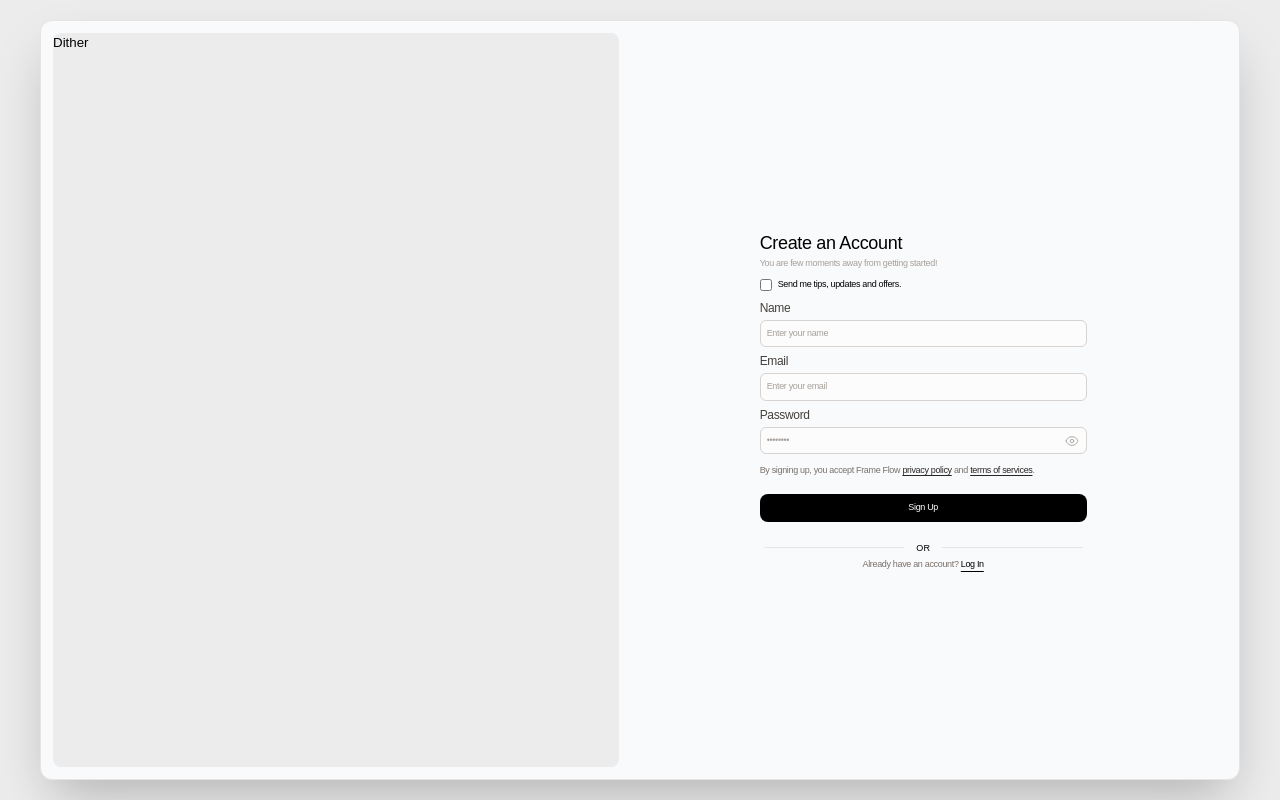
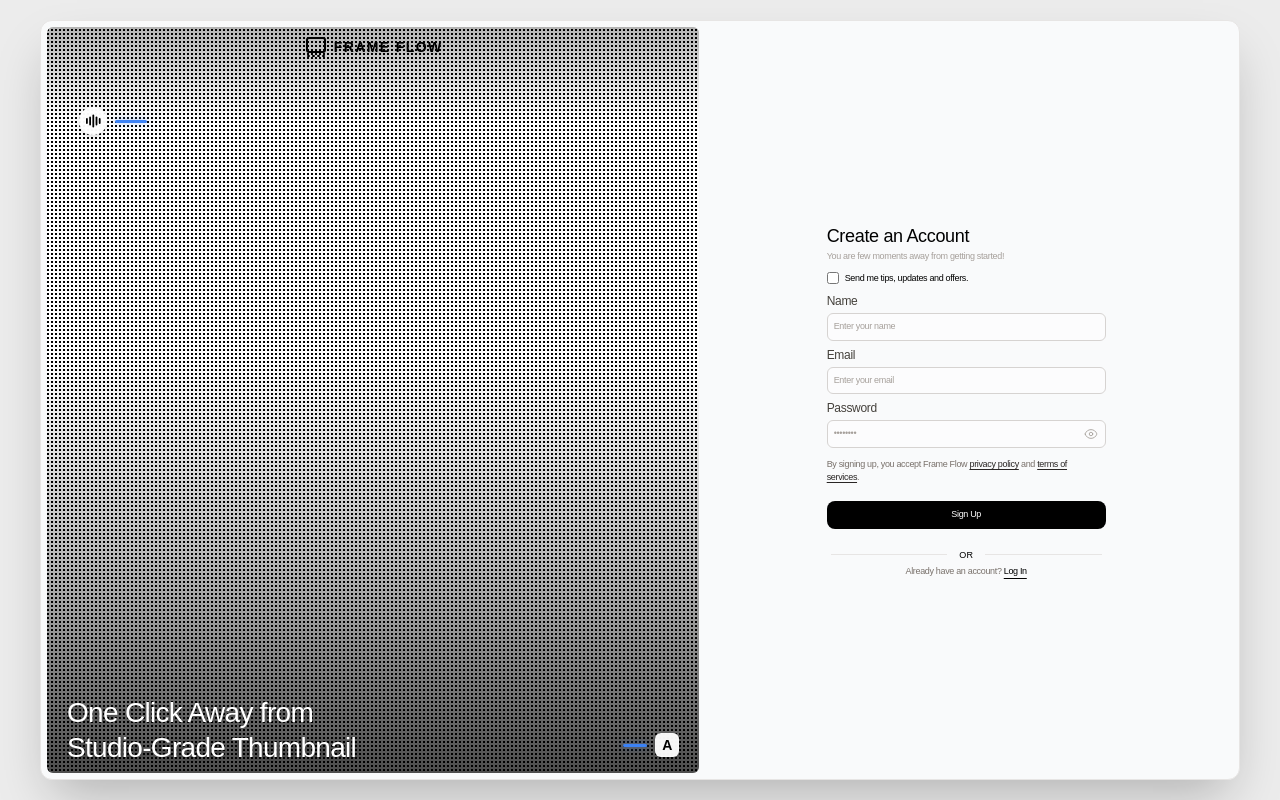
Before and after one commit to VIPUL070/frame-flow, a React (Vite) app in the folder client/: page /signup in a window 1280 px wide. Built offline with nearby package versions, Linux system fonts and the light colour scheme; a web font is replaced by a local one.

Commit message:
Adding responsiveness to signup page

```diff
--- a/client/src/components/Dither.tsx
+++ b/client/src/components/Dither.tsx
@@ -1,7 +1,73 @@
+import DitherShaderMain from "./DitherShaderMain";
+
 const Dither = () => {
   return (
-    <div className="bg-canvas rounded-lg relative h-full w-full">Dither</div>
-  )
-}
+    <div className="bg-canvas relative hidden md:block h-full w-[55%] rounded-md overflow-hidden">
+      <DitherShaderMain />
 
-export default Dither
+      <div className="absolute inset-x-0 top-0 z-5 h-24 bg-linear-to-b from-black/30 to-transparent pointer-events-none" />
+      <div className="absolute inset-x-0 bottom-0 z-5 h-[55%] bg-linear-to-t from-black/70 via-black/30 to-transparent pointer-events-none" />
+
+      <div className="absolute inset-0 z-10 flex flex-col justify-between py-2 px-5">
+        <span className="flex items-center gap-1.5 justify-center rounded-xs text-center align-middle">
+            <svg
+              xmlns="http://www.w3.org/2000/svg"
+              width="24"
+              height="24"
+              viewBox="0 0 24 24"
+              fill="none"
+              stroke="black"
+              strokeWidth="2"
+              strokeLinecap="round"
+              strokeLinejoin="round"
+              className="lucide lucide-gallery-thumbnails-icon lucide-gallery-thumbnails drop-shadow-smrounded-xs"
+            >
+              <rect width="18" height="14" x="3" y="3" rx="2" />
+              <path d="M4 21h1" />
+              <path d="M9 21h1" />
+              <path d="M14 21h1" />
+              <path d="M19 21h1" />
+            </svg>
+          <span className="text-sm font-semibold tracking-widest text-black uppercase drop-shadow-sm">
+            Frame Flow
+          </span>
+        </span>
+
+        <div className="absolute top-20 left-8 flex items-center gap-2">
+          <div className="flex h-7 w-7 items-center justify-center rounded-full bg-white/95 shadow-md backdrop-blur-md ring-1 ring-white/20">
+            <svg
+              width="16"
+              height="16"
+              viewBox="0 0 16 16"
+              fill="none"
+              xmlns="http://www.w3.org/2000/svg"
+            >
+              <rect x="1" y="5" width="1.8" height="6" rx="0.9" fill="black" />
+              <rect x="4.2" y="3.5" width="1.8" height="9" rx="0.9" fill="black" />
+              <rect x="7.4" y="1.5" width="1.8" height="13" rx="0.9" fill="black" />
+              <rect x="10.6" y="3.5" width="1.8" height="9" rx="0.9" fill="black" />
+              <rect x="13.8" y="5" width="1.8" height="6" rx="0.9" fill="black" />
+            </svg>
+          </div>
+          <div className="h-0.75 w-8 rounded-full bg-[#3B82F6] shadow-[0_0_6px_rgba(59,130,246,0.5)]" />
+        </div>
+
+        <div className="flex items-end justify-between">
+          <h2 className="text-xl lg:text-[28px] font-medium leading-tight tracking-tight text-white drop-shadow-[0_1px_3px_rgba(0,0,0,0.5)]">
+            One Click Away from
+            <br />
+            Studio-Grade Thumbnail
+          </h2>
+          <div className="flex items-center gap-2 mb-2">
+            <div className="h-0.75 w-6 rounded-full bg-[#3B82F6] shadow-[0_0_6px_rgba(59,130,246,0.5)]" />
+            <span className="flex h-6 w-6 items-center justify-center rounded-md border border-white/30 bg-white/95 text-sm font-semibold text-black shadow-md backdrop-blur-md">
+              A
+            </span>
+          </div>
+        </div>
+      </div>
+    </div>
+  );
+};
+
+export default Dither;
--- a/client/src/components/SignupForm.tsx
+++ b/client/src/components/SignupForm.tsx
@@ -3,21 +3,18 @@ import Input from "@/ui/Input";
 
 const SignupForm = () => {
   return (
-    <div className="relative h-full w-full tracking-tight p-10 flex items-center justify-center">
-      <div className="w-[65%] relative flex flex-col items-center justify-center gap-2 px-2">
-        {/* Heading  */}
+    <div className="relative h-full w-full md:w-[45%] tracking-tight p-4 md:p-6 lg:p-10 flex items-center justify-center overflow-hidden">
+      <div className="w-full md:w-[75%] lg:w-[65%]  gap-1.5 lg:gap-2 px-2  max-w-xs md:max-w-none relative flex flex-col items-center justify-center">
         <div className="w-full">
-          <h1 className="text-black text-lg">Create an Account</h1>
-          <p className="text-[9px] text-stone-400">
+          <h1 className="text-black text-sm md:text-base lg:text-lg">Create an Account</h1>
+          <p className="text-[8px] lg:text-[9px] text-stone-400">
             You are few moments away from getting started!
           </p>
-          <span className="text-black text-[9px] flex items-center text-center gap-1.5 justify-start pt-2">
-            <input type="checkbox" className="h-3 w-3" />
+          <span className="text-black text-[8px] lg:text-[9px] flex items-center text-center gap-1 lg:gap-1.5 justify-start pt-1.5 lg:pt-2">
+            <input type="checkbox" className="h-2.5 w-2.5 lg:h-3 lg:w-3" />
             <p>Send me tips, updates and offers.</p>
           </span>
         </div>
-
-        {/* signup feilds  */}
         <div className="w-full">
           <form onSubmit={(e) => { e.preventDefault()}} >
 
@@ -25,7 +22,7 @@ const SignupForm = () => {
             <Input type="text" placeholder="Enter your email" label="Email" />
             <Input type="password" placeholder="••••••••" label="Password" />
 
-            <p className="text-[9px] text-stone-500 leading-normal pt-1 pr-6">
+            <p className="text-[8px] lg:text-[9px] text-stone-500 leading-normal pt-1 pr-6">
               By signing up, you accept Frame Flow{" "}
               <a
                 href="#"
@@ -47,13 +44,13 @@ const SignupForm = () => {
 
             <div className="relative flex p-1 items-center text-xs text-stone-300">
               <div className="grow border-t border-stone-200"></div>
-              <span className="shrink mx-3 text-[9px] font-medium uppercase tracking-wide text-black">
+              <span className="shrink mx-3 text-[8px] lg:text-[9px] font-medium uppercase tracking-wide text-black">
                 or
               </span>
               <div className="grow border-t border-stone-200"></div>
             </div>
 
-            <p className="text-[9px] text-stone-500 text-center">
+            <p className="text-[8px] lg:text-[9px] text-stone-500 text-center">
               Already have an account?{" "}
               <a
                 href="#"
--- a/client/src/pages/Signup.tsx
+++ b/client/src/pages/Signup.tsx
@@ -3,8 +3,8 @@ import SignupForm from "@/components/SignupForm"
 
 const Signup = () => {
   return (
-    <div className="h-dvh w-screen bg-canvas py-5 px-10 flex justify-center items-center">
-        <div className="bg-offwhite relative text-black w-full h-full rounded-xl border border-stone-200 shadow-2xl p-3 flex items-center justify-between">
+    <div className="h-dvh w-screen bg-canvas py-3 px-3 lg:py-5 lg:px-10 flex justify-center items-center overflow-hidden">
+        <div className="bg-offwhite relative text-black w-full h-full rounded-xl border border-stone-200 shadow-2xl p-1.5 flex items-center justify-between overflow-hidden">
             <Dither />
             <SignupForm />
         </div>
```
